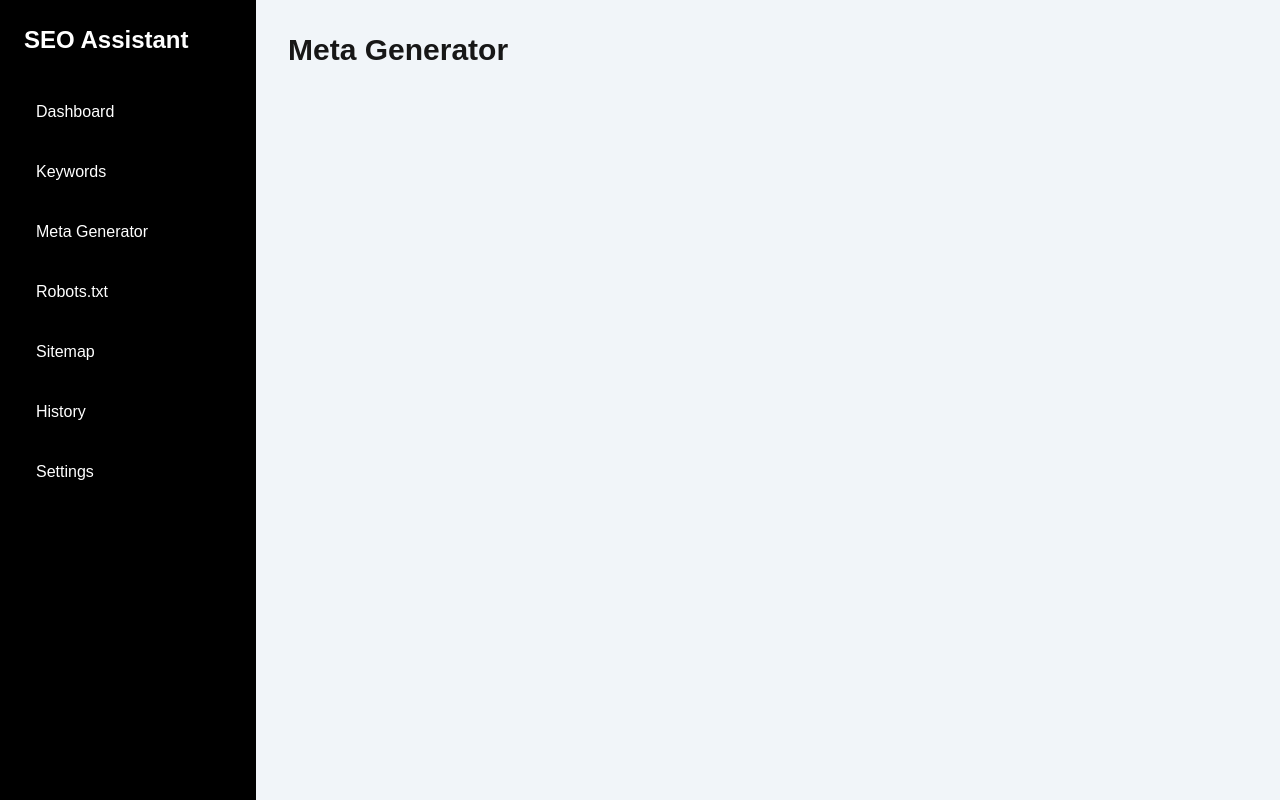
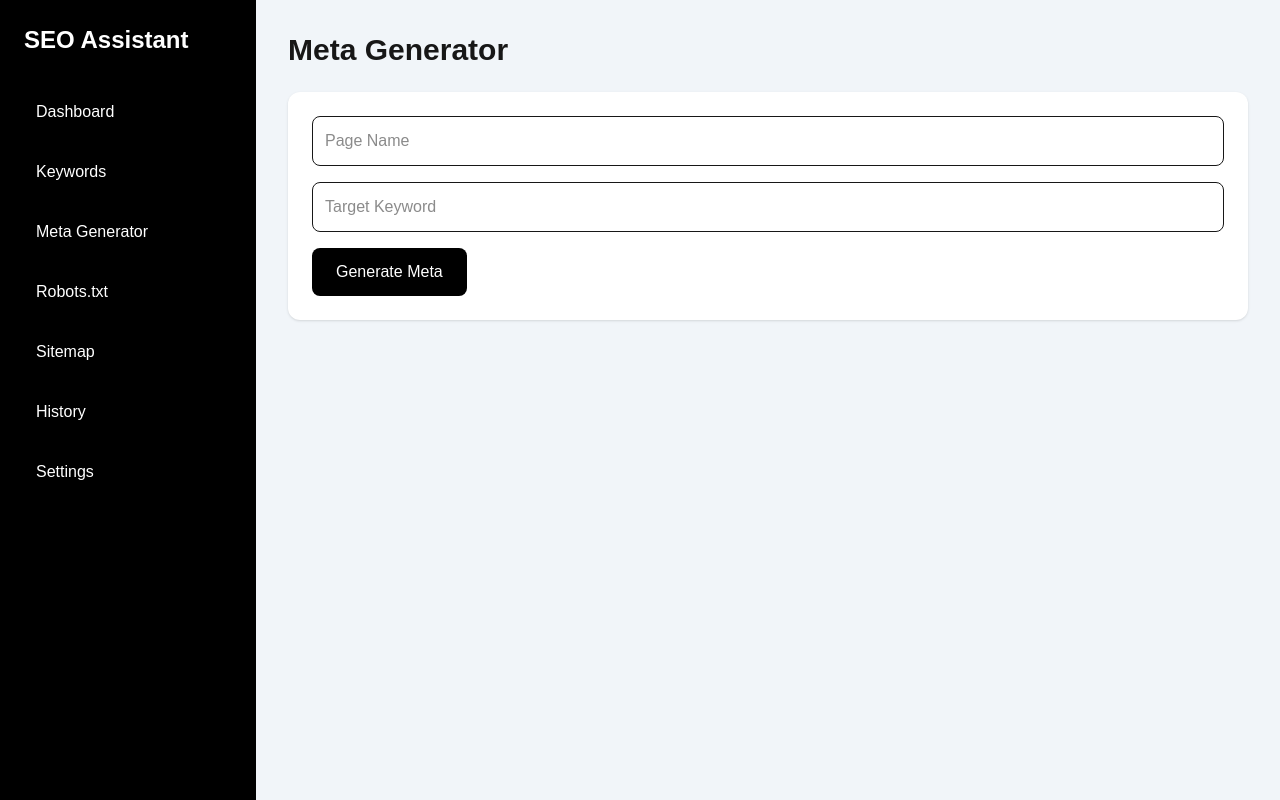
Before and after one commit to lalitayadav9734/SEO-ASSISTANT, a Next.js app in the folder client/: page /dashboard/meta in a window 1280 px wide. Built offline with nearby package versions, Linux system fonts and the light colour scheme.

Commit message:
remaining changes

```diff
--- a/client/app/dashboard/meta/page.jsx
+++ b/client/app/dashboard/meta/page.jsx
@@ -1,9 +1,107 @@
+"use client";
+
+import { useState } from "react";
+
 export default function MetaPage() {
+  const [pageName, setPageName] =
+    useState("");
+
+  const [keyword, setKeyword] =
+    useState("");
+
+  const [loading, setLoading] =
+    useState(false);
+
+  const [result, setResult] =
+    useState("");
+
+  const generateMeta = async () => {
+    try {
+      setLoading(true);
+
+      const response = await fetch(
+        "/api/meta",
+        {
+          method: "POST",
+          headers: {
+            "Content-Type":
+              "application/json",
+          },
+          body: JSON.stringify({
+            pageName,
+            keyword,
+          }),
+        }
+      );
+
+      const data =
+        await response.json();
+
+      if (data.success) {
+        setResult(data.data);
+      }
+    } catch (error) {
+      console.log(error);
+    } finally {
+      setLoading(false);
+    }
+  };
+
   return (
     <div>
-      <h1 className="text-3xl font-bold">
+      <h1 className="text-3xl font-bold mb-6">
         Meta Generator
       </h1>
+
+      <div className="bg-white p-6 rounded-xl shadow">
+        <div className="space-y-4">
+          <input
+            type="text"
+            placeholder="Page Name"
+            value={pageName}
+            onChange={(e) =>
+              setPageName(
+                e.target.value
+              )
+            }
+            className="w-full border p-3 rounded-lg"
+          />
+
+          <input
+            type="text"
+            placeholder="Target Keyword"
+            value={keyword}
+            onChange={(e) =>
+              setKeyword(
+                e.target.value
+              )
+            }
+            className="w-full border p-3 rounded-lg"
+          />
+
+          <button
+            onClick={generateMeta}
+            disabled={loading}
+            className="bg-black text-white px-6 py-3 rounded-lg"
+          >
+            {loading
+              ? "Generating..."
+              : "Generate Meta"}
+          </button>
+        </div>
+      </div>
+
+      {result && (
+        <div className="bg-white mt-6 p-6 rounded-xl shadow">
+          <h2 className="font-bold text-xl mb-4">
+            Result
+          </h2>
+
+          <pre className="whitespace-pre-wrap">
+            {result}
+          </pre>
+        </div>
+      )}
     </div>
   );
 }
--- a/client/app/dashboard/robots/page.jsx
+++ b/client/app/dashboard/robots/page.jsx
@@ -1,9 +1,74 @@
+"use client";
+
+import { useState } from "react";
+
 export default function RobotsPage() {
+  const [sitemapUrl, setSitemapUrl] =
+    useState("");
+
+  const [blockedPages, setBlockedPages] =
+    useState("");
+
+  const [result, setResult] =
+    useState("");
+
+  const generateRobots = () => {
+    const pages = blockedPages
+      .split(",")
+      .map((page) => page.trim())
+      .filter(Boolean);
+
+    let robots = `User-agent: *\n`;
+
+    pages.forEach((page) => {
+      robots += `Disallow: ${page}\n`;
+    });
+
+    robots += `\nSitemap: ${sitemapUrl}`;
+
+    setResult(robots);
+  };
+
   return (
     <div>
-      <h1 className="text-3xl font-bold">
+      <h1 className="text-3xl font-bold mb-6">
         Robots.txt Generator
       </h1>
+
+      <div className="bg-white p-6 rounded-xl shadow">
+        <input
+          type="text"
+          placeholder="Sitemap URL"
+          value={sitemapUrl}
+          onChange={(e) =>
+            setSitemapUrl(e.target.value)
+          }
+          className="w-full border p-3 rounded-lg mb-4"
+        />
+
+        <textarea
+          rows={4}
+          placeholder="/admin,/dashboard,/private"
+          value={blockedPages}
+          onChange={(e) =>
+            setBlockedPages(e.target.value)
+          }
+          className="w-full border p-3 rounded-lg"
+        />
+
+        <button
+          onClick={generateRobots}
+          className="mt-4 bg-black text-white px-6 py-3 rounded-lg"
+        >
+          Generate Robots.txt
+        </button>
+      </div>
+
+      {result && (
+        <div className="bg-white p-6 rounded-xl shadow mt-6">
+          <pre>{result}</pre>
+        </div>
+      )}
     </div>
   );
 }
--- a/client/app/dashboard/sitemap/page.jsx
+++ b/client/app/dashboard/sitemap/page.jsx
@@ -1,9 +1,68 @@
+"use client";
+
+import { useState } from "react";
+
 export default function SitemapPage() {
+  const [urls, setUrls] =
+    useState("");
+
+  const [result, setResult] =
+    useState("");
+
+  const generateSitemap = () => {
+    const pages = urls
+      .split("\n")
+      .filter(Boolean);
+
+    const sitemap = `
+<urlset xmlns="http://www.sitemaps.org/schemas/sitemap/0.9">
+${pages
+  .map(
+    (url) => `
+  <url>
+    <loc>${url}</loc>
+  </url>
+`
+  )
+  .join("")}
+</urlset>
+`;
+
+    setResult(sitemap);
+  };
+
   return (
     <div>
-      <h1 className="text-3xl font-bold">
+      <h1 className="text-3xl font-bold mb-6">
         Sitemap Generator
       </h1>
+
+      <div className="bg-white p-6 rounded-xl shadow">
+        <textarea
+          rows={8}
+          placeholder={`https://site.com
+https://site.com/about
+https://site.com/contact`}
+          value={urls}
+          onChange={(e) =>
+            setUrls(e.target.value)
+          }
+          className="w-full border p-3 rounded-lg"
+        />
+
+        <button
+          onClick={generateSitemap}
+          className="mt-4 bg-black text-white px-6 py-3 rounded-lg"
+        >
+          Generate Sitemap
+        </button>
+      </div>
+
+      {result && (
+        <div className="bg-white p-6 rounded-xl shadow mt-6 overflow-auto">
+          <pre>{result}</pre>
+        </div>
+      )}
     </div>
   );
 }
```
